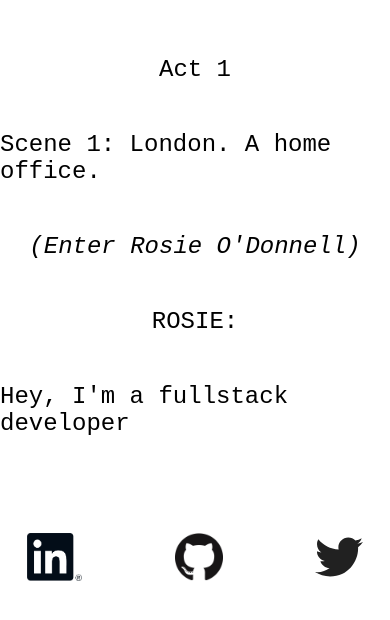
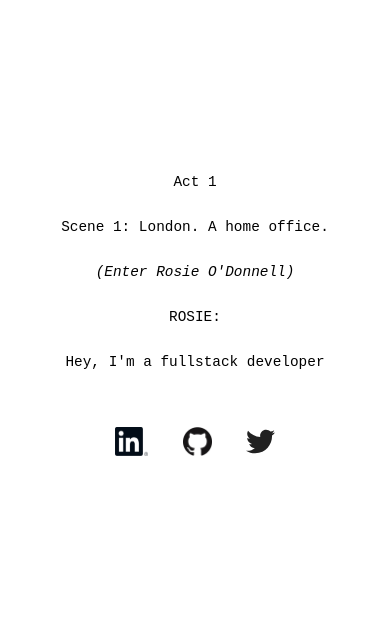
Before and after one commit to Rosie-ODonnell/portfolio-site, a React (Create React App) app: page / in a window 390 px wide. Shown: the part 112-732 px from the top of the page. Built offline with nearby package versions, Linux system fonts and the light colour scheme.

Commit message:
fix broken media queries and make text size smaller

```diff
--- a/src/Homepage/Script.tsx
+++ b/src/Homepage/Script.tsx
@@ -3,7 +3,7 @@ import Navigation from "./Navigation";
 function Script() {
   return (
     <div className="script">
-      <p className="line__1">Act 1</p>
+      <p className="line__1 ">Act 1</p>
       <p className="line__2">Scene 1: London. A home office.</p>
       <p className="line italic">(Enter Rosie O'Donnell)</p>
       <p className="line">ROSIE:</p>
--- a/src/Homepage/homepage.css
+++ b/src/Homepage/homepage.css
@@ -13,7 +13,11 @@
   justify-content: center;
   align-items: center;
   font-family: monospace;
-  font-size: 1.5rem;
+  font-size: 1.1rem;
+}
+
+.bold {
+  font-weight: bold;
 }
 
 .italic {
@@ -53,6 +57,27 @@
 #twitter:hover {
   transform: scale(1.3);
 }
+
+@media only screen and (max-width: 800px) {
+  .intro {
+    font-size: 0.5rem;
+  }
+
+  .navigation {
+    margin: 3em 0 0;
+  }
+}
+
+@media only screen and (max-width: 600px) {
+  .script {
+    font-size: 0.9rem;
+  }
+
+  .navigation {
+    width: 10rem;
+  }
+}
+
 /*
 .script {
   font-family: monospace;
@@ -78,13 +103,3 @@
 } */
 
 /* MEDIA QUERIES  */
-
-@media only screen and (max-width: 600px) {
-  .intro {
-    font-size: 1rem;
-  }
-
-  .navigation {
-    margin: 3em 0 0;
-  }
-}
```
Also changed, not shown: public/logo512.png (deleted).
